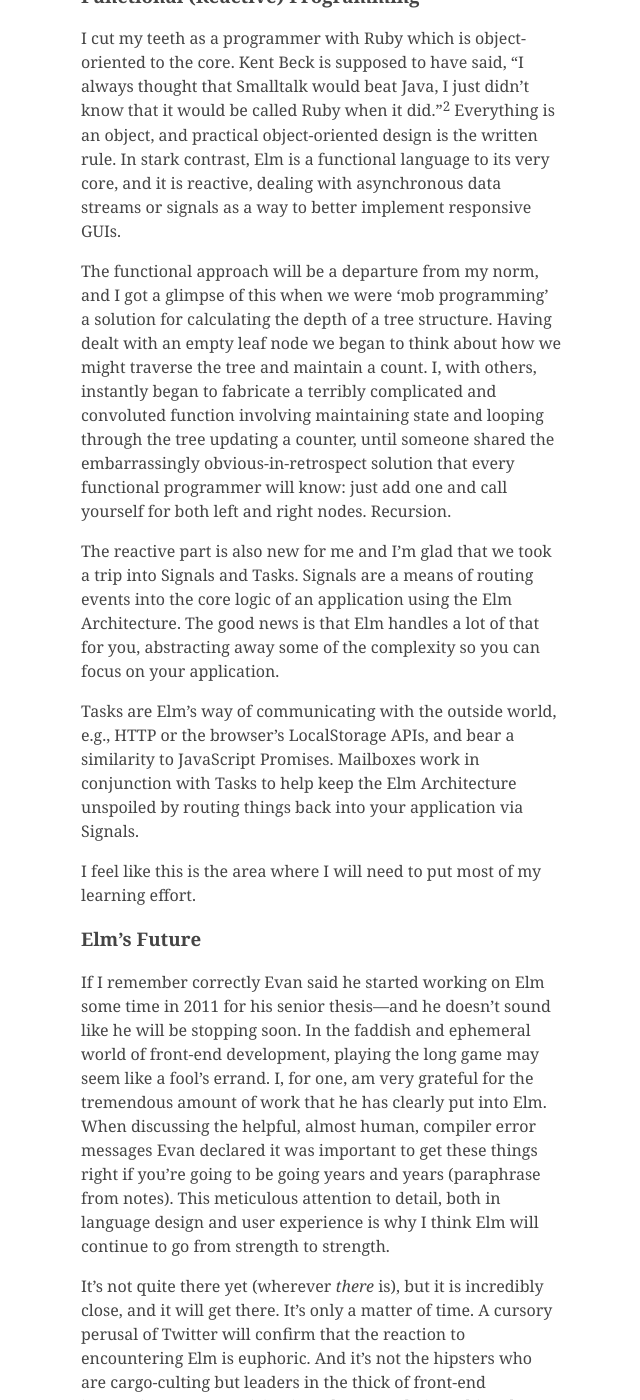
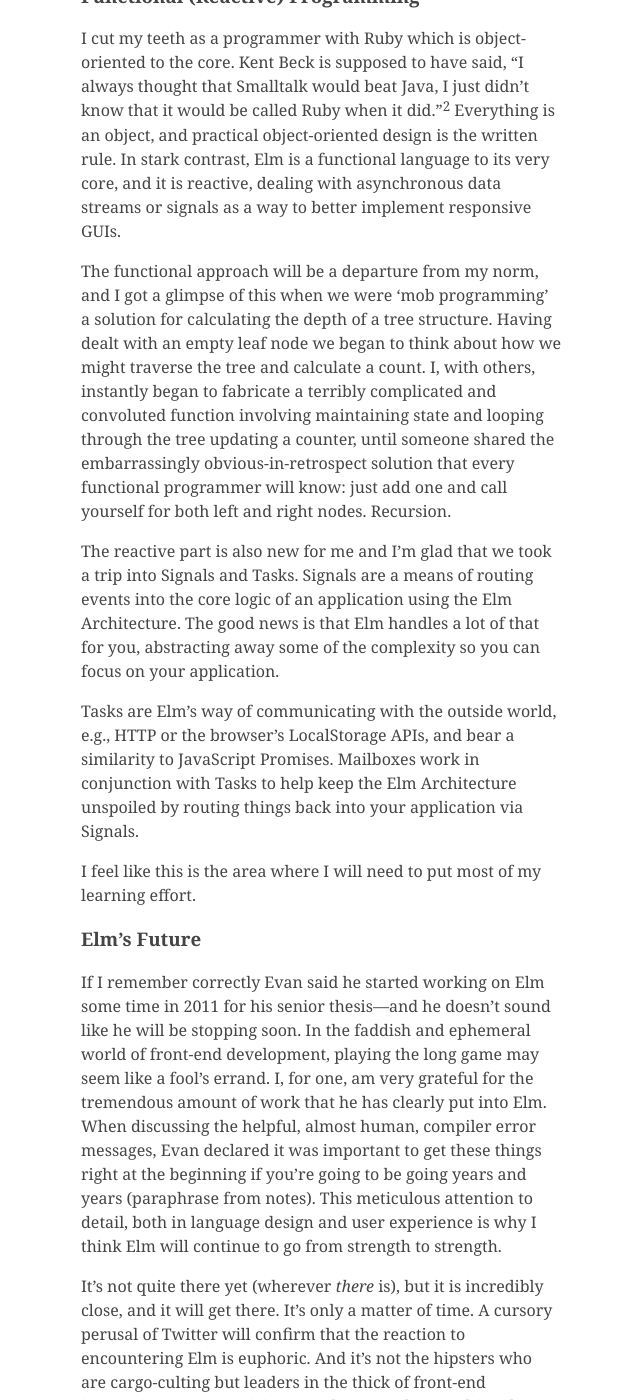
Before and after one commit to pootsbook/crossingtherubicon, a Jekyll site: the page built from _posts/2015-11-08-codemesh-elm-tutorial.md, in a window 1280 px wide and 1400 px high, scrolled down 1802 px. Shown: the whole window, without its empty margins (319-959 px from the left). Built offline with Jekyll 4.4.1, drawn with Linux system fonts in a browser that asks for light colours; comment, search, counter and statistics services are not loaded; some of the changed text lies outside the part shown.

Commit message:
Grammar, style and minor edits

```diff
--- a/_posts/2015-11-08-codemesh-elm-tutorial.md
+++ b/_posts/2015-11-08-codemesh-elm-tutorial.md
@@ -14,7 +14,7 @@
 
 ### Modularity
 
-I had raced through the Elm Architecture Tutorial and hadn’t quite appreciated that, in its eight steps, it teaches you all that you need to know about Elm architecture. This made me feel a lot better about not quite ’getting it’ towards the later steps and gives me the assurance to go back and study the tutorial more slowly and methodically (without the nagging fear that I’m wasting time I could be using to learn *all the things*). The small surface area of Elm, its cognitive concision, is invigorating—and worthy of a post of its own.
+I had raced through the Elm Architecture Tutorial and hadn’t quite appreciated that, in its eight steps, it teaches you all that you need to know about Elm architecture. This made me feel a lot better about not quite ‘getting it’ towards the later steps and gives me the assurance to go back and study the tutorial more slowly and methodically (without the nagging fear that I’m wasting time I could be using to learn *all the things*). The small surface area of Elm, its cognitive concision, is invigorating—and worthy of a post of its own.
 
 What is most remarkable is that the Elm Architecture works just as well in the large as in the small. This had been one of my internal questions, “Sure, the Elm Architecture works for these simple examples but how does that—that probably doesn’t—scale to larger applications?”. That was emphatically refuted in the finest possible way: by code and demonstration. The Counter becomes CounterPair and on the train back I coded up CounterPairPair just to hammer it home. I haven’t yet had a go at a dynamic list of CounterPairs but I saw enough to know that it is an implementation detail.<sup>1</sup>
 
@@ -26,7 +26,7 @@
 
 I cut my teeth as a programmer with Ruby which is object-oriented to the core. Kent Beck is supposed to have said, “I always thought that Smalltalk would beat Java, I just didn’t know that it would be called Ruby when it did.”<sup>2</sup> Everything is an object, and practical object-oriented design is the written rule. In stark contrast, Elm is a functional language to its very core, and it is reactive, dealing with asynchronous data streams or signals as a way to better implement responsive GUIs.
 
-The functional approach will be a departure from my norm, and I got a glimpse of this when we were ‘mob programming’ a solution for calculating the depth of a tree structure. Having dealt with an empty leaf node we began to think about how we might traverse the tree and maintain a count. I, with others, instantly began to fabricate a terribly complicated and convoluted function involving maintaining state and looping through the tree updating a counter, until someone shared the embarrassingly obvious-in-retrospect solution that every functional programmer will know: just add one and call yourself for both left and right nodes. Recursion.
+The functional approach will be a departure from my norm, and I got a glimpse of this when we were ‘mob programming’ a solution for calculating the depth of a tree structure. Having dealt with an empty leaf node we began to think about how we might traverse the tree and calculate a count. I, with others, instantly began to fabricate a terribly complicated and convoluted function involving maintaining state and looping through the tree updating a counter, until someone shared the embarrassingly obvious-in-retrospect solution that every functional programmer will know: just add one and call yourself for both left and right nodes. Recursion.
 
 The reactive part is also new for me and I’m glad that we took a trip into Signals and Tasks. Signals are a means of routing events into the core logic of an application using the Elm Architecture. The good news is that Elm handles a lot of that for you, abstracting away some of the complexity so you can focus on your application.
 
@@ -36,7 +36,7 @@
 
 ### Elm’s Future
 
-If I remember correctly Evan said he started working on Elm some time in 2011 for his senior thesis—and he doesn’t sound like he will be stopping soon. In the faddish and ephemeral world of front-end development, playing the long game may seem like a fool’s errand. I, for one, am very grateful for the tremendous amount of work that he has clearly put into Elm. When discussing the helpful, almost human, compiler error messages Evan declared it was important to get these things right if you’re going to be going years and years (paraphrase from notes). This meticulous attention to detail, both in language design and user experience  is why I think Elm will continue to go from strength to strength.
+If I remember correctly Evan said he started working on Elm some time in 2011 for his senior thesis—and he doesn’t sound like he will be stopping soon. In the faddish and ephemeral world of front-end development, playing the long game may seem like a fool’s errand. I, for one, am very grateful for the tremendous amount of work that he has clearly put into Elm. When discussing the helpful, almost human, compiler error messages, Evan declared it was important to get these things right at the beginning if you’re going to be going years and years (paraphrase from notes). This meticulous attention to detail, both in language design and user experience  is why I think Elm will continue to go from strength to strength.
 
 It’s not quite there yet (wherever _there_ is), but it is incredibly close, and it will get there. It’s only a matter of time. A cursory perusal of Twitter will confirm that the reaction to encountering Elm is euphoric. And it’s not the hipsters who are cargo-culting but leaders in the thick of front-end innovation are recognising it as the most obvious thing they never thought of. And that’s when you know you’re onto a good thing. Elm is fast approaching the tipping point.
 
```
